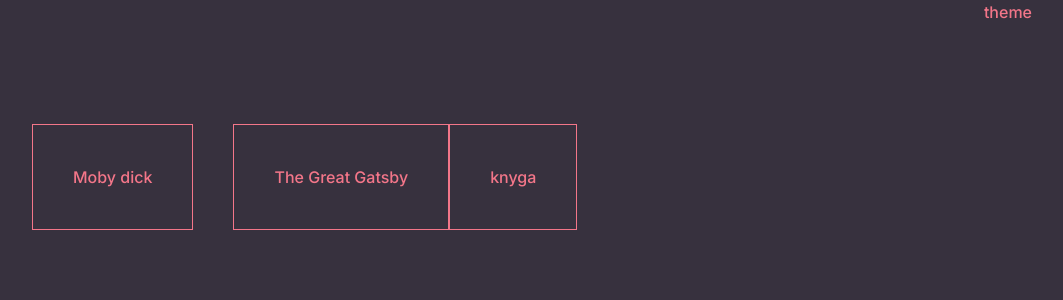
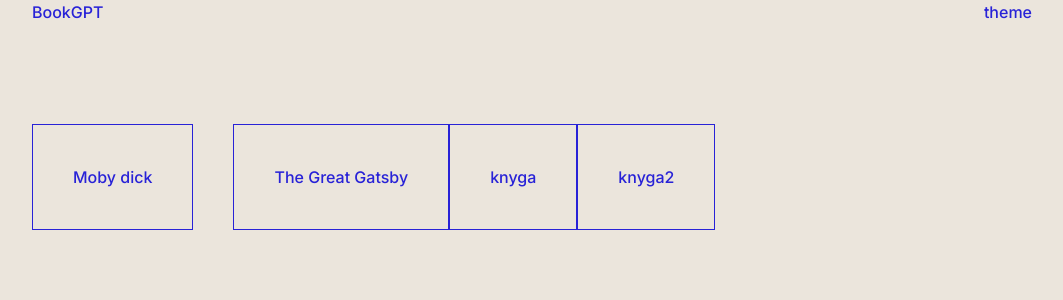
Before and after one commit to adomasgaudi/ReadGPT, a Next.js app: page / in a window 1280 px wide. Shown: the top 300 px of the page, without its empty margins (108-1171 px from the left). Built offline with nearby package versions, Linux system fonts and the light colour scheme; a web font is replaced by a local one.

Commit message:
feta: new page, layout fix

```diff
--- a/src/app/components/LayoutWrapper.tsx
+++ b/src/app/components/LayoutWrapper.tsx
@@ -1,13 +1,19 @@
 'use client'
+import Link from 'next/link'
 import React, { useState } from 'react'
 
 const App = ({ children }: any) => {
   const [theme, setTheme] = useState(true)
 
   return (
-    <body className={`bg-main text-main ${theme ? 'dark' : 'light'}`}>
+    <body className={`bg-main text-main ${theme ? 'light' : 'dark'}`}>
       <div className="container mx-auto max-w-[1000px] h-full">
-        <header className='flex justify-end'>
+        <header className='flex justify-between'>
+          <Link href="/">
+            <div className=''>
+              BookGPT
+            </div>
+          </Link>
           <button className='' onClick={() => setTheme(prev => !prev)}>
             theme
           </button>
--- a/src/app/css/chunky.tsx
+++ b/src/app/css/chunky.tsx
@@ -35,7 +35,7 @@
 
 // export const Div_FlexRow = tw.div`flex flex-row`
 
-export const Container = tw.div`container mx-auto`
+export const Container = tw.div`container`
 export const Div_HScreen = tw.div`h-[100vh]`
 export const In = tw.div`h-full`
 
--- /dev/null
+++ b/src/app/knyga2/components/BookGPT.tsx
@@ -0,0 +1,12 @@
+import { fontNotoSerifJp } from "@/app/css/twinStyles";
+import { useRef } from "react";
+
+export default function BookGPT({ text }: any) {
+  const containerRef = useRef(null);
+
+  return (
+    <div className="">
+      <div ref={containerRef} className="container p-5 pr-10 text-lg" css={[fontNotoSerifJp]}>{text}</div>
+    </div>
+  );
+}
--- /dev/null
+++ b/src/app/knyga2/components/Knyga2Main.tsx
@@ -0,0 +1,12 @@
+'use client'
+
+import { useCssOutline } from "@/app/utils/useTools"
+import BookGPT from "./BookGPT"
+import { book1 } from "@/app/components/FormLogic"
+
+export default function Knyga2Main() {
+  useCssOutline(true)
+  return (
+    <BookGPT text={book1} />
+  )
+}
--- /dev/null
+++ b/src/app/knyga2/page.tsx
@@ -0,0 +1,9 @@
+import Knyga2Main from "./components/Knyga2Main";
+
+export default function Page() {
+  return (
+    <main>
+      <Knyga2Main></Knyga2Main>
+    </main>
+  )
+}
--- a/src/app/moby_dick/layout.tsx
+++ b/src/app/moby_dick/layout.tsx
@@ -1,4 +1,3 @@
-'use client'
 import Link from 'next/link'
 import LayoutWrapper from '../components/LayoutWrapper'
 import { useCssOutline } from '../utils/useTools'
@@ -17,22 +16,10 @@
   useCssOutline(true)
   return (
     <html lang="en">
-      <LayoutWrapper>
-        <SidebarWrap>
-          <p>hi</p>
-          <div className="container mx-auto">
-            {children}
-          </div>
-          <header className="border-t">
-            <div className='container mx-auto flex flex-row justify-between py-3'>
-              <Link href="/">
-                <h3 className="text-xl">BookGPT</h3>
-              </Link>
-            </div>
-          </header>
-        </SidebarWrap>
-      </LayoutWrapper>
+      <body>
 
+        {children}
+      </body>
     </html>
   )
 }
--- a/src/app/moby_dick/layout2.tsx
+++ b/src/app/moby_dick/layout2.tsx
@@ -1,4 +1,4 @@
-'use client'
+
 import Link from 'next/link'
 import LayoutWrapper from '../components/LayoutWrapper'
 import { useCssOutline } from '../utils/useTools'
@@ -17,11 +17,14 @@
   useCssOutline(true)
   return (
     <html lang="en">
-      <LayoutWrapper>
+      <body>
+
+        {children}
+      </body>
+      {/* <LayoutWrapper>
         <SidebarWrap>
           <p>hi</p>
           <div className="container mx-auto">
-            {children}
           </div>
           <header className="border-t">
             <div className='container mx-auto flex flex-row justify-between py-3'>
@@ -31,7 +34,7 @@
             </div>
           </header>
         </SidebarWrap>
-      </LayoutWrapper>
+      </LayoutWrapper> */}
 
     </html>
   )
--- a/src/app/page.tsx
+++ b/src/app/page.tsx
@@ -20,6 +20,11 @@
             knyga
           </div>
         </Link>
+        <Link href="/knyga2">
+          <div className='inline-block border p-10'>
+            knyga2
+          </div>
+        </Link>
       </div>
     </>
   )
--- a/tailwind.config.js
+++ b/tailwind.config.js
@@ -6,6 +6,17 @@
     './src/app/**/*.{js,ts,jsx,tsx,mdx}',
   ],
   theme: {
+    screens: {
+      'xs': '465px',
+      'sm': '640px',
+      'md': '768px',
+      'lg': '1024px',
+      'xl': '1280px',
+      '2xl': '1536px',
+    },
+    container: {
+      center: true,
+    },
     colors: {
       'blue': '#1fb6ff',
       'purple': '#7e5bef',
```
